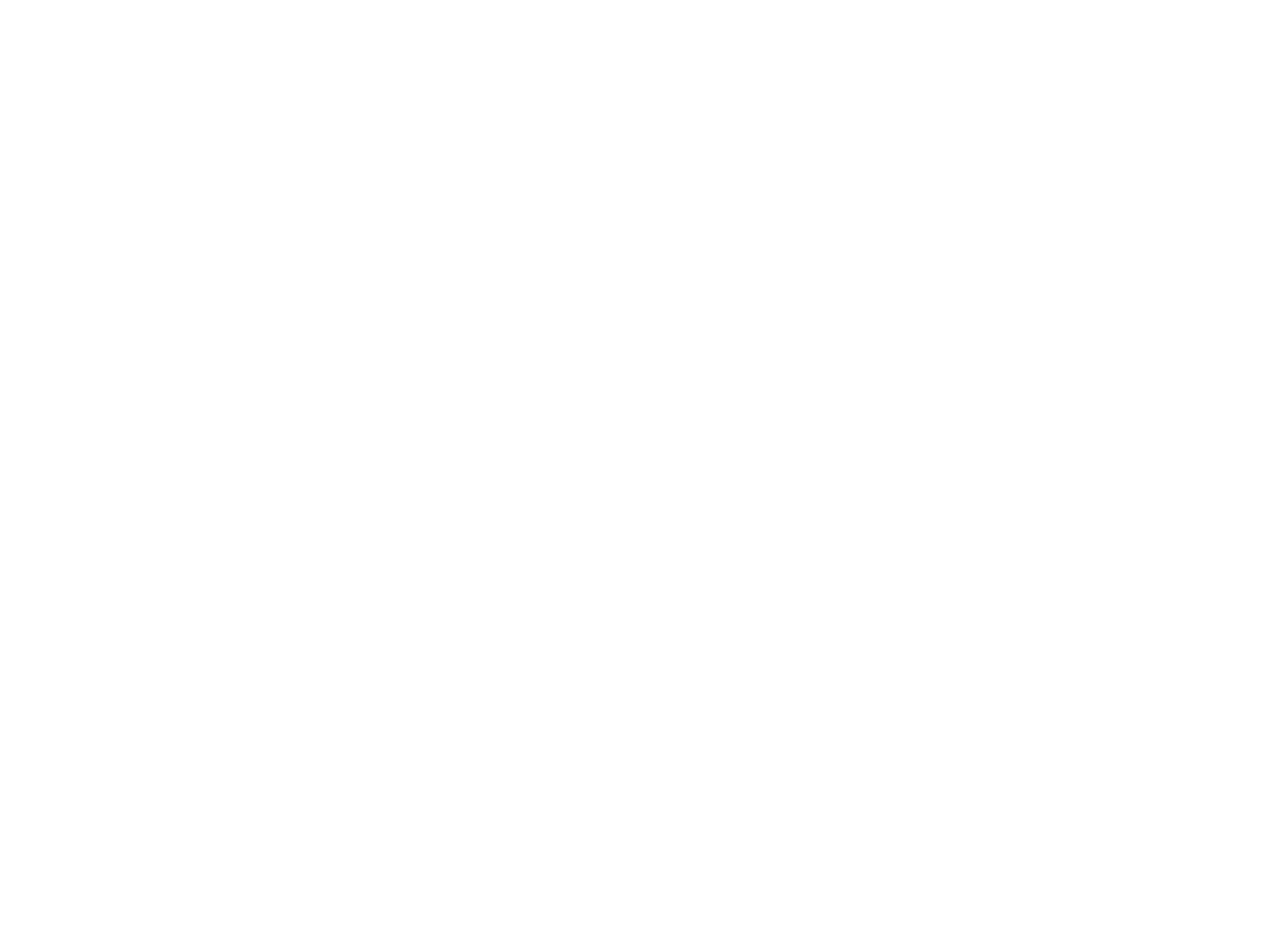
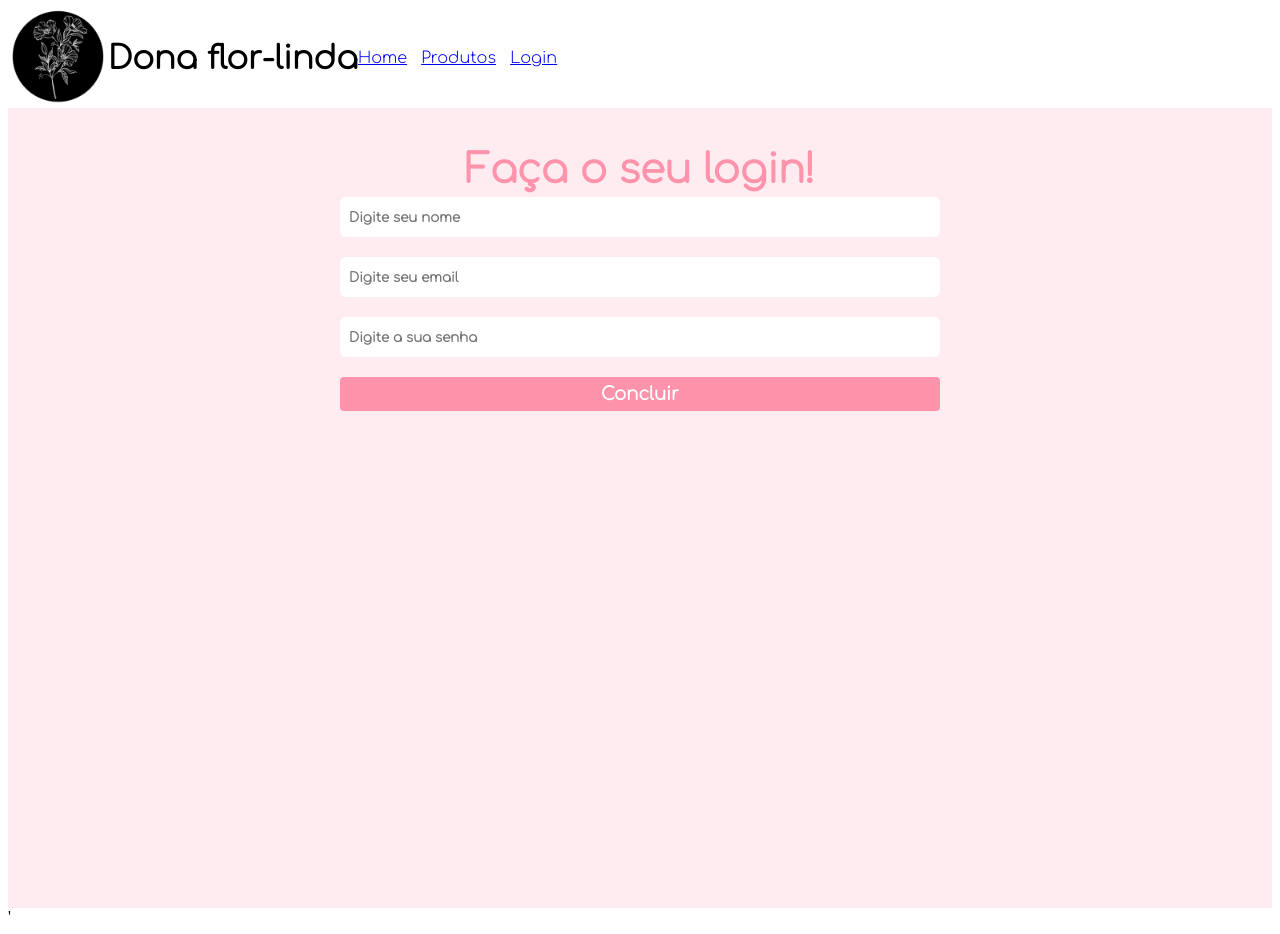
Before and after one commit to JulianaSandes/INW-Floricultura, a React (Vite) app: page /login in a window 1280 px wide. Before the commit this address had no page. Before the commit the page ends 800 px from the top, so only its background shows below. Built offline with nearby package versions, Linux system fonts and the light colour scheme.

Commit message:
Add files via upload

```diff
--- a/src/App.jsx
+++ b/src/App.jsx
@@ -1,19 +1,21 @@
 import {BrowserRouter, Routes, Route} from "react-router-dom";
+import Home from "./pages/Home.JSX";
+import Produtos from "./pages/Produtos";
+import Login from "./pages/Login";
+import './CSS/index.css';
 
-
-import Home from "./pages/Home.JSX";
-import Sobre from "./pages/Sobre";
-import Contato from "./pages/Contato";
 
 function App(){
  return(
- <div>
+ <div className="links">
 <BrowserRouter>
- <Routes>
- <Route path="/" element={<Home/>}/>
- <Route path="/sobre" element={<Sobre/>}/>
- <Route path="/contato" element={<Contato/>}/>
- </Routes>
+    <div className="teste">
+      <Routes>
+            <Route path="/" element={<Home/>}/>
+            <Route path="/produtos" element={<Produtos/>}/>
+            <Route path="/login" element={<Login/>}/>
+        </Routes>'
+    </div>
  </BrowserRouter>
  </div>
  )
--- /dev/null
+++ b/src/CSS/Login.css
@@ -0,0 +1,71 @@
+@import url('https://fonts.googleapis.com/css2?family=Comfortaa:wght@300&display=swap');
+
+.container{
+  min-height: 100vh;
+  display: flex;
+  align-items: center;
+  flex-direction: column;
+  background-color: 	#ffecf0;
+  color: #FFF;
+
+  font-family: 'Comfortaa', cursive;
+}
+
+.title{
+  color: #ff93ac;
+  margin-bottom: 5px;
+  font-size: 40px;
+}
+
+.subtitle{
+  font-size: 20px;
+  font-weight: 15;
+
+}
+
+.form{
+  max-width: 600px;
+  width: 100%;
+  display: flex;
+  flex-direction: column;
+}
+
+.input{
+  margin-bottom: 20px;
+  height: 40px;
+  border-radius: 6px;
+  border: 0;
+  padding: 0 9px;
+  font-family: 'Comfortaa', cursive;
+  font-weight: bold;
+}
+
+.paragrafo{
+  margin-bottom: 14px;
+  border-radius: 4px;
+  border: 0;
+  padding: 8px;
+  height: 94px;
+  resize: none;
+}
+
+.button{
+  font-family: 'Comfortaa', cursive;
+  height: 34px;
+  border-radius: 4px;
+  border: 0;
+  font-weight: bold;
+  cursor: pointer;
+  background-color: #ff93ac;
+  font-size: 18px;
+  transition: background-color, transform 0.8s;
+  color: #fff;
+}
+
+.button:hover{
+  background-color: #ff93ac;
+  transform: scale(1.01);
+  font-size: 18.5px;
+  transition: 0.3s;
+  color: #fff;
+}
--- /dev/null
+++ b/src/CSS/index.css
@@ -0,0 +1,28 @@
+@import url('https://fonts.googleapis.com/css2?family=Comfortaa:wght@300&display=swap');
+
+.container-index{
+    min-height: 60vh;
+    display: flex;
+    align-items: left;
+    flex-direction: column;
+    background-color: #fff;
+    color: black;
+
+    font-family: 'Comfortaa', cursive;
+  }
+
+.rodape-cima{
+    align-items: center;
+    font-family: 'Comfortaa';
+    display: flex;
+}
+
+.rodape-cima img{
+    height: 100px;
+    width: 100px;
+}
+
+.flor-fundo{
+    height: 50px;
+    width: 50px;
+}
--- a/src/main.jsx
+++ b/src/main.jsx
@@ -1,7 +1,6 @@
 import React from 'react'
 import ReactDOM from 'react-dom/client'
 import App from './App.jsx'
-//import './index.css';
 
 ReactDOM.createRoot(document.getElementById('root')).render(
   <React.StrictMode>
--- a/src/pages/Home.jsx
+++ b/src/pages/Home.jsx
@@ -2,15 +2,13 @@
 
 function Home(){
  return(
- <div>
+ <div className="container-index">
     <div className="rodape-cima">
-    <img src="/src/imagens/Logo_flor-linda.png" alt="" />
+    <img src="/src/imagens/Logo_flor-linda.png" alt="logo" />
     <h1>Dona flor-linda</h1>
     <Menu/>
     </div>
-    <div>
-    <img src="/src/imagens/flores-fundo.jpeg" alt="" />
-    </div>
+    <img src="/src/imagens/flores-fundo.jpg" alt="" />
 
  </div>
  )
--- a/src/pages/Login.jsx
+++ b/src/pages/Login.jsx
@@ -1,13 +1,70 @@
-import Menu from "./Menu.jsx"
+import { useState } from "react";
+import Styles from "../CSS/Login.css";
+import Menu from "./Menu.JSX"
 
 function Login(){
+    const [name, setName] = useState("");
+    const [email, setEmail] = useState("");
+    const [senha, setSenha] = useState("");
+
+    //alert teste
+    function sendEmail(e) {
+      e.preventDefault();
+
+      //campos vazios <
+      if (name === "" || email === "" || senha === "") {
+        alert("Preencha todos os campos solicitados!");
+        return;
+      }
+
+      alert("Obrigada pela resposta (:");
+
+    }
 
  return(
+
  <div>
-       <h1>Login</h1>
+
+<div className="rodape-cima">
+    <img src="/src/imagens/Logo_flor-linda.png" alt="" />
+    <h1>Dona flor-linda</h1>
     <Menu/>
     </div>
 
+  <div className="container">
+      <div className="borda "></div>
+
+      <h3 className="title"> Faça o seu login!</h3>
+      <form className="form" onSubmit={sendEmail}>
+        <input
+          className="input"
+          type="text"
+          placeholder="Digite seu nome"
+          onChange={(e) => setName(e.target.value)}
+          value={name}
+          maxLength={80}
+        />
+
+        <input
+          className="input"
+          type="email"
+          placeholder="Digite seu email"
+          onChange={(e) => setEmail(e.target.value)}
+          value={email}
+          maxLength={50}
+        />
+
+        <input
+          className="input"
+          type="password"
+          placeholder="Digite a sua senha"
+          onChange={(e) => setSenha(e.target.value)}
+          value={senha}
+        />
+        <input className="button" type="submit" value="Concluir" />
+      </form>
+    </div>
+ </div>
  )
 }
 export default Login
--- a/src/pages/Menu.jsx
+++ b/src/pages/Menu.jsx
@@ -2,8 +2,8 @@
     return (
     <div>
     <a href="/">Home</a>&nbsp;&nbsp;&nbsp;
-    <a href="/sobre">Sobre</a>&nbsp;&nbsp;&nbsp;
-    <a href="/contato">Contato</a><br />
+    <a href="/produtos">Produtos</a>&nbsp;&nbsp;&nbsp;
+    <a href="/login">Login</a><br />
     </div>
     )
    }
--- a/src/pages/Produtos.jsx
+++ b/src/pages/Produtos.jsx
@@ -1,4 +1,4 @@
-import Menu from "./Menu.jsx"
+import Menu from "./Menu.JSX"
 
 function Produtos(){
  return(
```
Also changed, not shown: src/CSS/App.css (added), src/imagens/Logo_flor-linda.png, 1 other file (tests, documents, lock files or other folders). Lines whose indentation alone changed are shown as unchanged.
